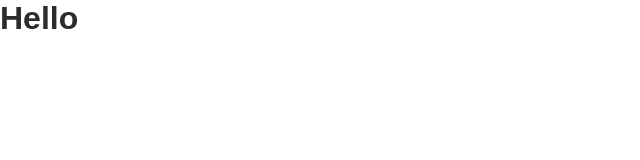
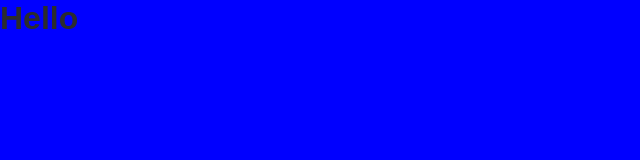
Before and after one commit to OksanaTryhub/kotodim_test, a website: page index.html in a window 1280 px wide. Shown: the whole page, without its empty margins (0-640 px from the left). Drawn offline with Linux system fonts and the light colour scheme.

Commit message:
Update styles.css

```diff
--- a/styles.css
+++ b/styles.css
@@ -7,7 +7,7 @@ body {
   padding: 0;
   font-family: Montserrat, sans-serif;
   color: #2c2c2c;
-  background-color: #ffffff;
+  background-color: blue;
 }
 a,
 ul,
```
